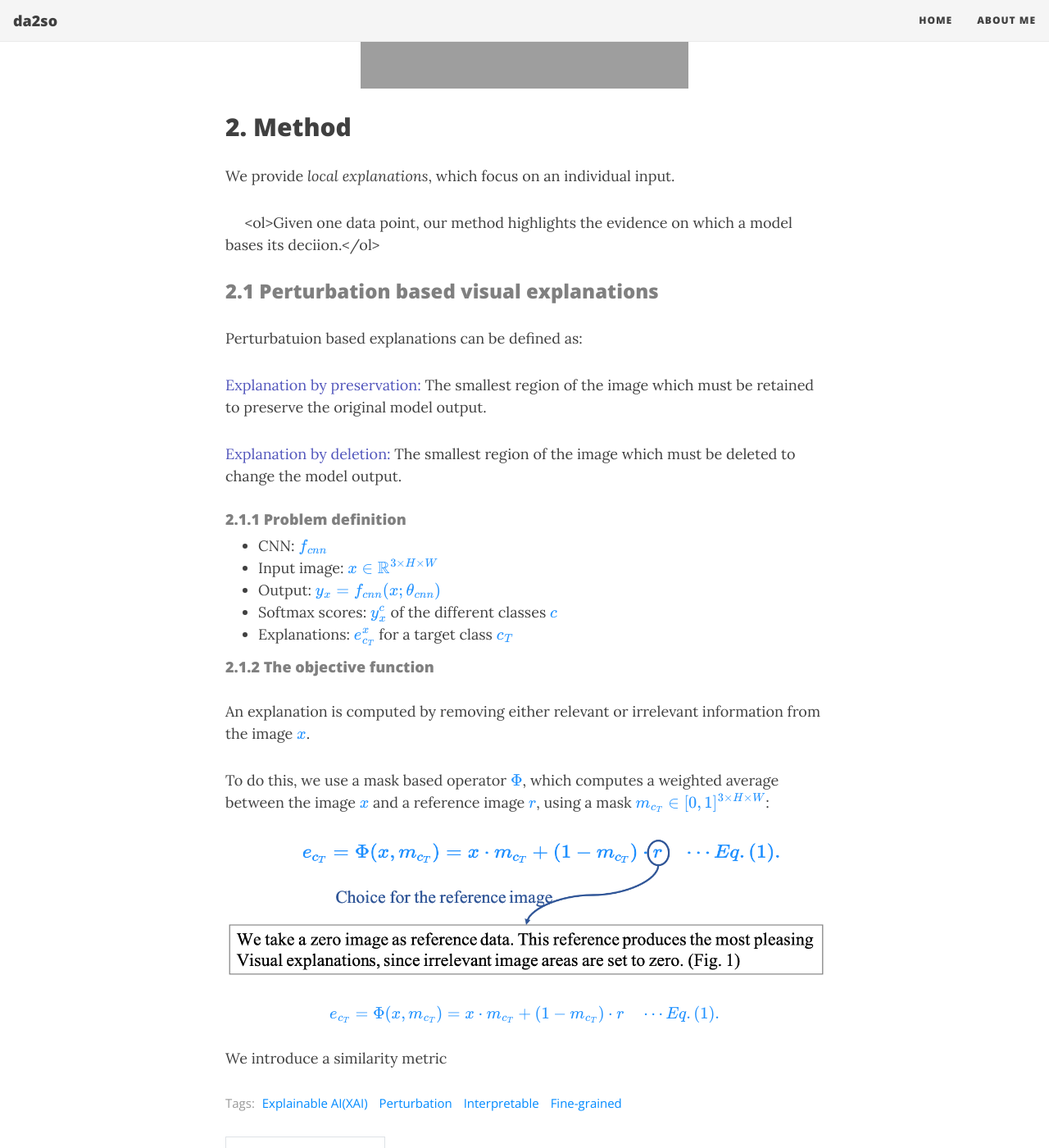
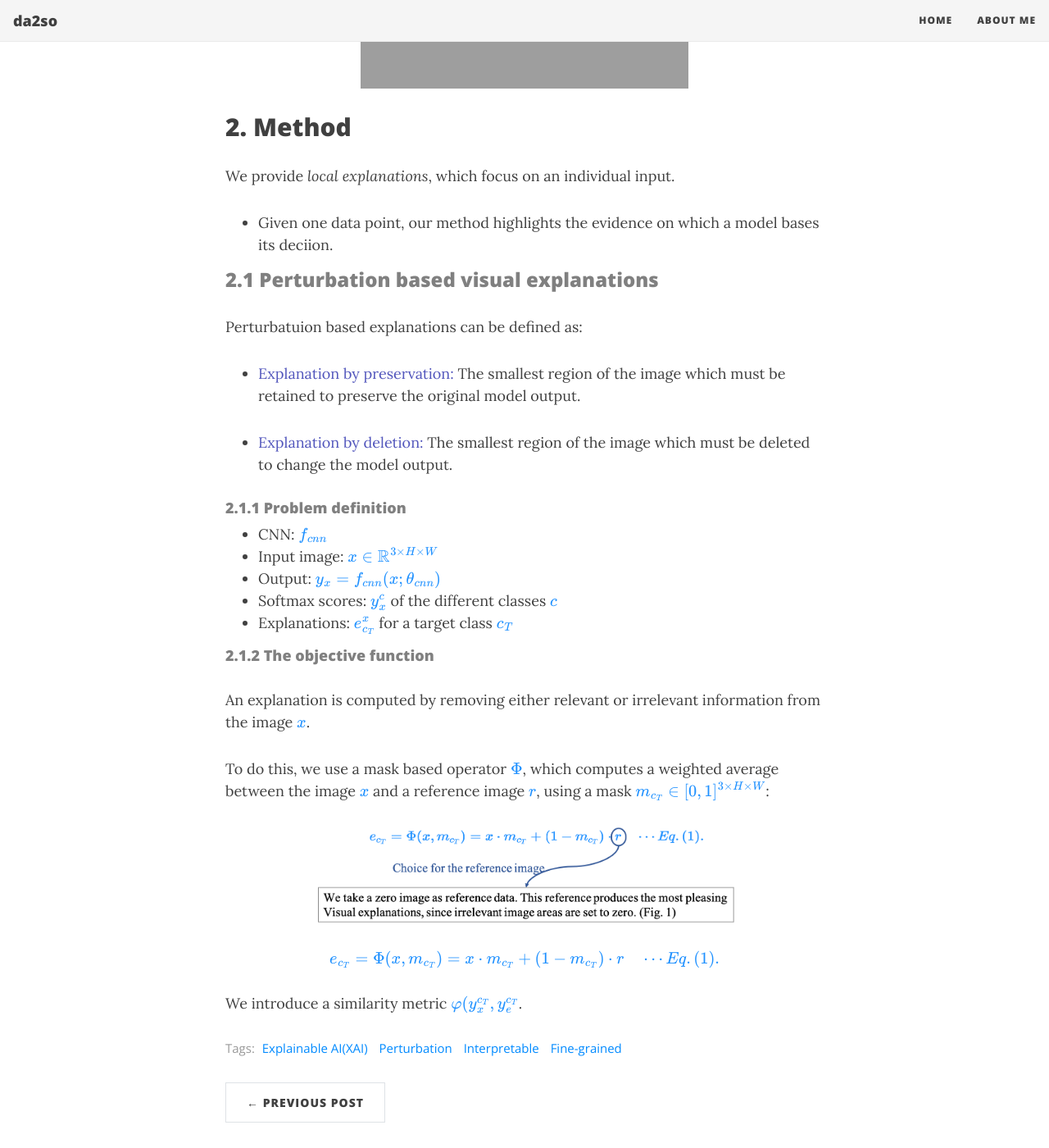
Before and after one commit to da2so/da2so.github.io, a Jekyll site: the page built from _posts/2020-08-17-Interpretable_And_Fine-grained_Visual_Explanations_For_Convolutional_Neural_Networks.md, in a window 1280 px wide and 1400 px high, scrolled down 911 px. Shown: the whole window at 82% size. Built offline with Jekyll 4.4.1, drawn with Linux system fonts in a browser that asks for light colours; nearby versions of some CDN libraries; formulas are drawn with MathJax 3.

Commit message:
Update 2020-08-17-Interpretable_And_Fine-grained_Visual_Explanations_For_Convolutional_Neural_Networks.md

```diff
--- a/_posts/2020-08-17-Interpretable_And_Fine-grained_Visual_Explanations_For_Convolutional_Neural_Networks.md
+++ b/_posts/2020-08-17-Interpretable_And_Fine-grained_Visual_Explanations_For_Convolutional_Neural_Networks.md
@@ -24,16 +24,16 @@ We propose an optimization based visual explanation method, which highlights the
 
 We provide *local explanations*, which focus on an individual input.
 
-&nbsp;&nbsp;&nbsp;&nbsp; <ol>Given one data point, our method highlights the evidence on which a model bases its deciion.</ol>
+* Given one data point, our method highlights the evidence on which a model bases its deciion.
 
 
 ### <span style="color:gray">2.1 Perturbation based visual explanations </span>
 
 Perturbatuion based explanations can be defined as:
 
- <span style="color:#5256BC">Explanation by preservation: </span> The smallest region of the image which must be retained to preserve the original model output.
+ * <span style="color:#5256BC">Explanation by preservation: </span> The smallest region of the image which must be retained to preserve the original model output.
 
- <span style="color:#5256BC">Explanation by deletion: </span> The smallest region of the image which must be deleted to change the model output.
+*  <span style="color:#5256BC">Explanation by deletion: </span> The smallest region of the image which must be deleted to change the model output.
 
 
 #### <span style="color:gray">2.1.1 Problem definition </span>
@@ -51,7 +51,7 @@ An explanation is computed by removing either relevant or irrelevant information
 To do this, we use a mask based operator <span style="color:DodgerBlue">$\Phi$</span>, which computes a weighted average between the image <span style="color:DodgerBlue">$x$</span> and a reference image <span style="color:DodgerBlue">$r$</span>, using a mask <span style="color:DodgerBlue">$m_{c_T} \in \[ 0,1 \]^{3 \times H \times W}$</span>:
 
 
-![1](https://da2so.github.io/assets/post_img/2020-08-17-Interpretable_And_Fine-grained_Visual_Explanations_For_Convolutional_Neural_Networks/2.png){: .mx-auto.d-block height=400 width=500 :}
+![1](https://da2so.github.io/assets/post_img/2020-08-17-Interpretable_And_Fine-grained_Visual_Explanations_For_Convolutional_Neural_Networks/2.png){: .mx-auto.d-block  width="70%" :}
 
 <span style="color:DodgerBlue">
 \\[
@@ -60,4 +60,4 @@ e_{c_T}=\Phi(x,m_\{c_T \})= x \cdot m_\{c_T \} + (1- m_\{c_T \} )\cdot r \quad \
 </span>
 
 
-We introduce a similarity metric
+We introduce a similarity metric <span style="color:DodgerBlue">$\varphi (y^{c_T}_x, y^{c_T}_e$</span>.
```
